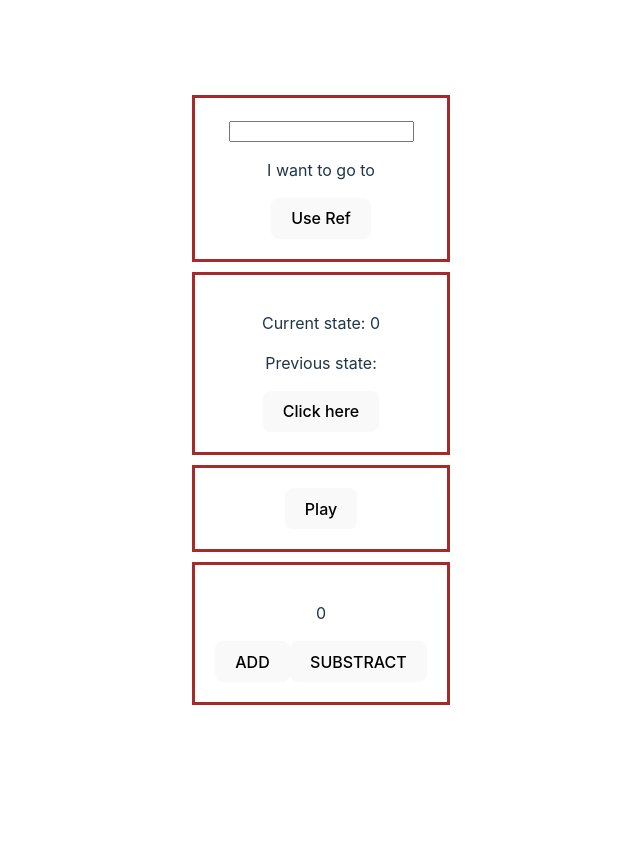
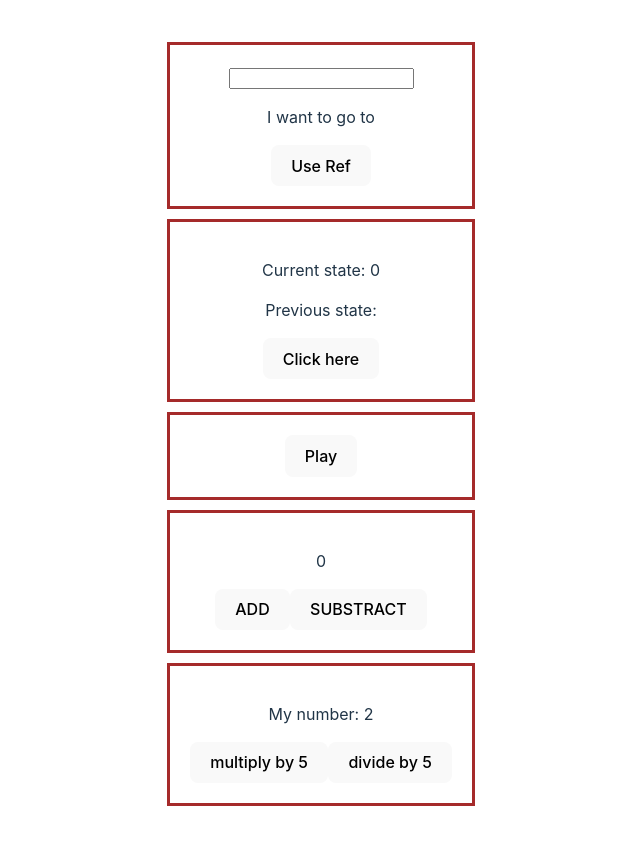
Before and after one commit to OksanaNova/hooks, a React (Vite) app: page / in a window 1280 px wide. Shown: the top 844 px of the page, without its empty margins (319-959 px from the left). Before the commit the page ends 800 px from the top, so only its background shows below. Built offline with nearby package versions, Linux system fonts and the light colour scheme.

Commit message:
homework added

```diff
--- a/src/App.jsx
+++ b/src/App.jsx
@@ -1,6 +1,7 @@
 
 import './App.css'
 import Focus from './Focus';
+import HomeworkOne from './HomeworkOne';
 import Music from './Music';
 import Previous from './Previous';
 import Reducer from './Reducer';
@@ -18,6 +19,8 @@ function App() {
 
     <Reducer />
 
+    <HomeworkOne />
+
 
     </>
   )
--- /dev/null
+++ b/src/HomeworkOne.jsx
@@ -0,0 +1,29 @@
+import { useReducer } from "react";
+
+
+function reducer(state, action) {
+    switch(action.type) {
+        case 'multiply': return {count: state.count * 5};
+        case 'divide': return {count: state.count / 5};
+        default: return state;
+    }
+}
+
+function HomeworkOne() {
+
+    const [state, dispatch] = useReducer(reducer, {count: 2})
+
+    return (
+        <div className="container">
+
+            <p>My number: {state.count}</p>
+
+            <button onClick={() => dispatch({type: 'multiply'})}>multiply by 5</button>
+
+            <button onClick={() => dispatch({type: 'divide'})}>divide by 5</button>
+
+        </div>
+    )
+}
+
+export default HomeworkOne
```
